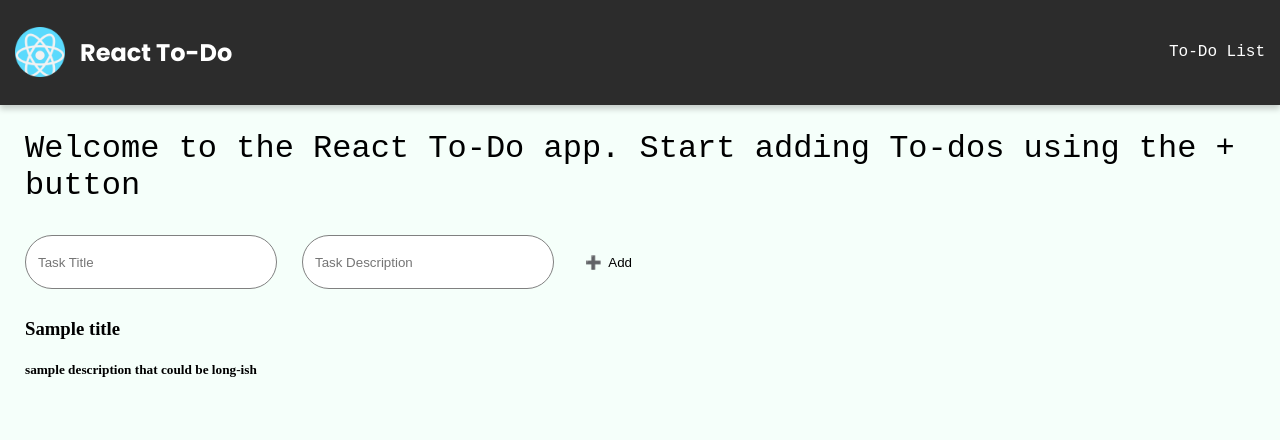
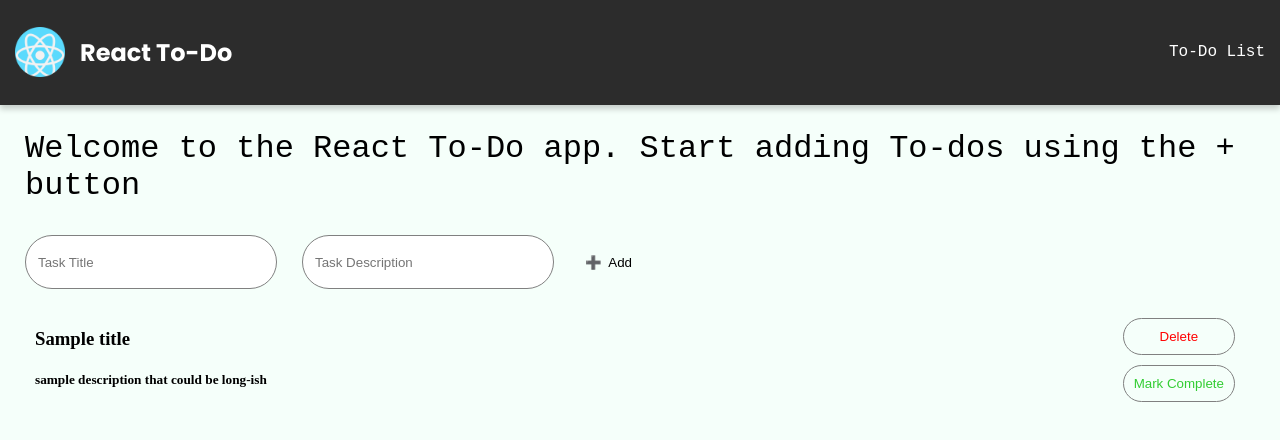
Before and after one commit to Romanviann/react-todo, a React (Vite) app: page / in a window 1280 px wide. Shown: the top 440 px of the page. Built offline with nearby package versions, Linux system fonts and the light colour scheme; a web font is replaced by a local one.

Commit message:
added styling to task list and tasks components + reset from on submit

```diff
--- a/src/components/Task/Task.css
+++ b/src/components/Task/Task.css
@@ -0,0 +1,32 @@
+.task-container {
+    display: flex;
+    flex-direction: row;
+    align-items: center;
+    justify-content: space-between;
+    padding: 10px;
+}
+
+.task-control-buttons {
+    border: 1px solid gray;
+    border-radius: 50px;
+    padding: 10px;
+    background: none;
+    margin: 5px 10px 5px 10px;
+}
+
+.delete-button {
+    color: red;
+}
+
+.check-button {
+    color: limegreen;
+}
+
+.task-body {
+    word-wrap: break-word;
+}
+
+.task-controls {
+    display: flex;
+    flex-direction: column;
+}
--- a/src/components/Task/Task.jsx
+++ b/src/components/Task/Task.jsx
@@ -1,13 +1,19 @@
 import React from "react";
+import "./Task.css";
 
-export default function Task({task}) {
+export default function Task({task, borderBottom}) {
 
     return (
-        <div>
-            <div>
+        <div className={"task-container"} style={{borderBottom: borderBottom}}>
+            <div className={"task-body"}>
                 <h3>{task.title}</h3>
                 <h5>{task.description}</h5>
             </div>
+            <div className={"task-controls"}>
+                <button type={"button"} className={"task-control-buttons delete-button"}>Delete</button>
+                <button type={"button"} className={"task-control-buttons check-button"}>Mark Complete</button>
+            </div>
+
         </div>
     );
 }
--- a/src/components/TasksList/TasksList.jsx
+++ b/src/components/TasksList/TasksList.jsx
@@ -3,7 +3,7 @@ import Task from "../Task/Task.jsx";
 
 export default function TasksList({tasks}) {
     const toDoTasks = tasks.map(task => (
-        <Task key={task.id} task={task}/>
+        <Task key={task.id} task={task} borderBottom={tasks.length > 1 ? '1px solid gray' : '0'}/>
     ));
 
     return (
--- a/src/components/ToDoForm/ToDoForm.jsx
+++ b/src/components/ToDoForm/ToDoForm.jsx
@@ -8,6 +8,7 @@ export default function ToDoForm({addTask}) {
         const form = event.target;
         const taskData = new FormData(form);
         addTask(Object.fromEntries(taskData.entries()));
+        form.reset();
     }
 
     return (
```
